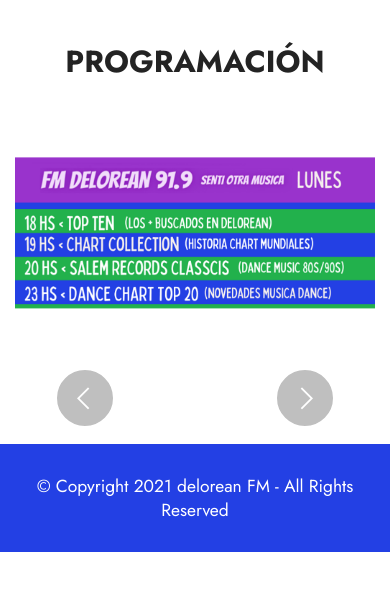
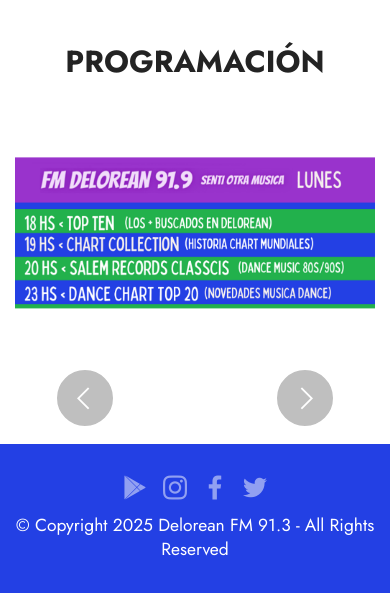
Before and after one commit to zona1digital/zona1digital.github.io, a plain HTML site: page index.html in a window 390 px wide. Shown: the part 573-1166 px from the top of the page. Before the commit the page ends 1125 px from the top, so only its background shows below. Drawn offline with Linux system fonts and the light colour scheme; files whose address does not match are found by name.

Commit message:
create github pages

```diff
--- a/assets/mobirise/css/mbr-additional.css
+++ b/assets/mobirise/css/mbr-additional.css
@@ -1184,9 +1184,71 @@ a {
     display: none !important;
   }
 }
-.cid-stycZHQoAK {
-  padding-top: 30px;
-  padding-bottom: 30px;
+.cid-styfyyG37H {
+  padding-top: 2rem;
+  padding-bottom: 2rem;
   background-color: #2340e4;
-  overflow: hidden;
 }
+.cid-styfyyG37H .row-links {
+  width: 100%;
+  justify-content: center;
+}
+.cid-styfyyG37H .social-row {
+  width: 100%;
+  justify-content: center;
+}
+.cid-styfyyG37H .media-container-row {
+  flex-direction: column;
+  justify-content: center;
+  align-items: center;
+}
+.cid-styfyyG37H .media-container-row .foot-menu {
+  list-style: none;
+  display: flex;
+  justify-content: center;
+  flex-wrap: wrap;
+  padding: 0;
+  margin-bottom: 0;
+}
+.cid-styfyyG37H .media-container-row .foot-menu li {
+  padding: 0 1rem 1rem 1rem;
+}
+.cid-styfyyG37H .media-container-row .foot-menu li p {
+  margin: 0;
+}
+.cid-styfyyG37H .media-container-row .social-list {
+  padding-left: 0;
+  margin-bottom: 0;
+  list-style: none;
+  display: flex;
+  flex-wrap: wrap;
+  justify-content: flex-end;
+}
+.cid-styfyyG37H .media-container-row .social-list .mbr-iconfont-social {
+  font-size: 1.5rem;
+  color: #ffffff;
+}
+.cid-styfyyG37H .media-container-row .social-list .soc-item {
+  margin: 0 .5rem;
+}
+.cid-styfyyG37H .media-container-row .social-list a {
+  margin: 0;
+  opacity: .5;
+  transition: .2s linear;
+}
+.cid-styfyyG37H .media-container-row .social-list a:hover {
+  opacity: 1;
+}
+@media (max-width: 767px) {
+  .cid-styfyyG37H .media-container-row .social-list {
+    -webkit-justify-content: center;
+    justify-content: center;
+  }
+}
+.cid-styfyyG37H .media-container-row .row-copirayt {
+  word-break: break-word;
+  width: 100%;
+}
+.cid-styfyyG37H .media-container-row .row-copirayt p {
+  width: 100%;
+}
--- a/index.html
+++ b/index.html
@@ -6,7 +6,7 @@
   <meta http-equiv="X-UA-Compatible" content="IE=edge">
 
   <meta name="viewport" content="width=device-width, initial-scale=1, minimum-scale=1">
-  <link rel="shortcut icon" href="assets/images/logo-delorean-2.png" type="image/x-icon">
+  <link rel="shortcut icon" href="assets/images/ico-128x115.png" type="image/x-icon">
   <meta name="description" content="">
 
 
@@ -113,11 +113,11 @@
     <div class="container">
         <div class="row justify-content-center">
             <div class="col-12 col-md-7">
-                <div class="carousel slide" id="styemkStmP" data-ride="carousel" data-interval="5000">
+                <div class="carousel slide" id="styiVVWXXW" data-ride="carousel" data-interval="5000">
 
                     <ol class="carousel-indicators">
-                        <li data-slide-to="0" class="active" data-target="#styemkStmP"></li>
-                        <li data-slide-to="1" data-target="#styemkStmP"></li><li data-slide-to="2" data-target="#styemkStmP"></li><li data-slide-to="3" data-target="#styemkStmP"></li><li data-slide-to="4" data-target="#styemkStmP"></li>
+                        <li data-slide-to="0" class="active" data-target="#styiVVWXXW"></li>
+                        <li data-slide-to="1" data-target="#styiVVWXXW"></li><li data-slide-to="2" data-target="#styiVVWXXW"></li><li data-slide-to="3" data-target="#styiVVWXXW"></li><li data-slide-to="4" data-target="#styiVVWXXW"></li>
 
                     </ol>
                     <div class="carousel-inner">
@@ -150,11 +150,11 @@
                         </div>
 
                     </div>
-                    <a class="carousel-control carousel-control-prev" role="button" data-slide="prev" href="#styemkStmP">
+                    <a class="carousel-control carousel-control-prev" role="button" data-slide="prev" href="#styiVVWXXW">
                         <span class="mobi-mbri mobi-mbri-arrow-prev" aria-hidden="true"></span>
                         <span class="sr-only">Previous</span>
                     </a>
-                    <a class="carousel-control carousel-control-next" role="button" data-slide="next" href="#styemkStmP">
+                    <a class="carousel-control carousel-control-next" role="button" data-slide="next" href="#styiVVWXXW">
                         <span class="mobi-mbri mobi-mbri-arrow-next" aria-hidden="true"></span>
                         <span class="sr-only">Next</span>
                     </a>
@@ -164,7 +164,7 @@
     </div>
 </section>
 
-<section class="footer7 cid-stycZHQoAK" once="footers" id="footer7-e">
+<section class="footer3 cid-styfyyG37H" once="footers" id="footer3-h">
 
 
 
@@ -172,10 +172,36 @@
 
     <div class="container">
         <div class="media-container-row align-center mbr-white">
-            <div class="col-12">
-                <p class="mbr-text mb-0 mbr-fonts-style display-7">
-                    © Copyright 2021 delorean FM - All Rights Reserved
-                </p>
+
+            <div class="row social-row">
+                <div class="social-list align-right pb-2">
+
+
+
+
+
+
+                <div class="soc-item">
+                        <a href="https://play.google.com/store/apps/details?id=com.fmdelorean919santiotramusica.ecoargentinaapps" target="_blank">
+                            <span class="mbr-iconfont mbr-iconfont-social socicon-play socicon"></span>
+                        </a>
+                    </div><div class="soc-item">
+                        <a href="https://www.instagram.com/challenge/?next=/frecuenciadelorean/" target="_blank">
+                            <span class="mbr-iconfont mbr-iconfont-social socicon-instagram socicon"></span>
+                        </a>
+                    </div><div class="soc-item">
+                        <a href="https://www.facebook.com/frecuenciadelorean" target="_blank">
+                            <span class="mbr-iconfont mbr-iconfont-social socicon-facebook socicon"></span>
+                        </a>
+                    </div><div class="soc-item">
+                        <a href="https://twitter.com/91Delorean" target="_blank">
+                            <span class="mbr-iconfont mbr-iconfont-social socicon-twitter socicon"></span>
+                        </a>
+                    </div></div>
+            </div>
+            <div class="row row-copirayt">
+                <p class="mbr-text mb-0 mbr-fonts-style mbr-white align-center display-7">
+                    © Copyright 2025 Delorean FM 91.3 - All Rights Reserved</p>
             </div>
         </div>
     </div>
```
Also changed, not shown: assets/images/ico-128x115.png (added), 1 other file.
